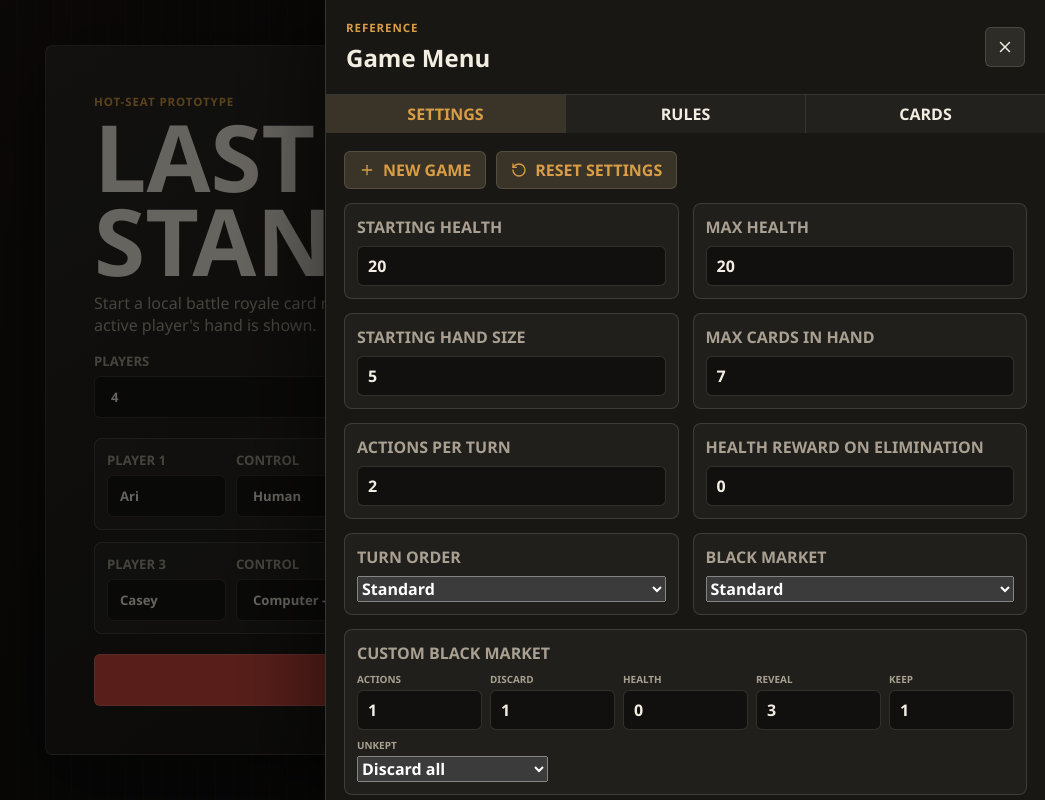
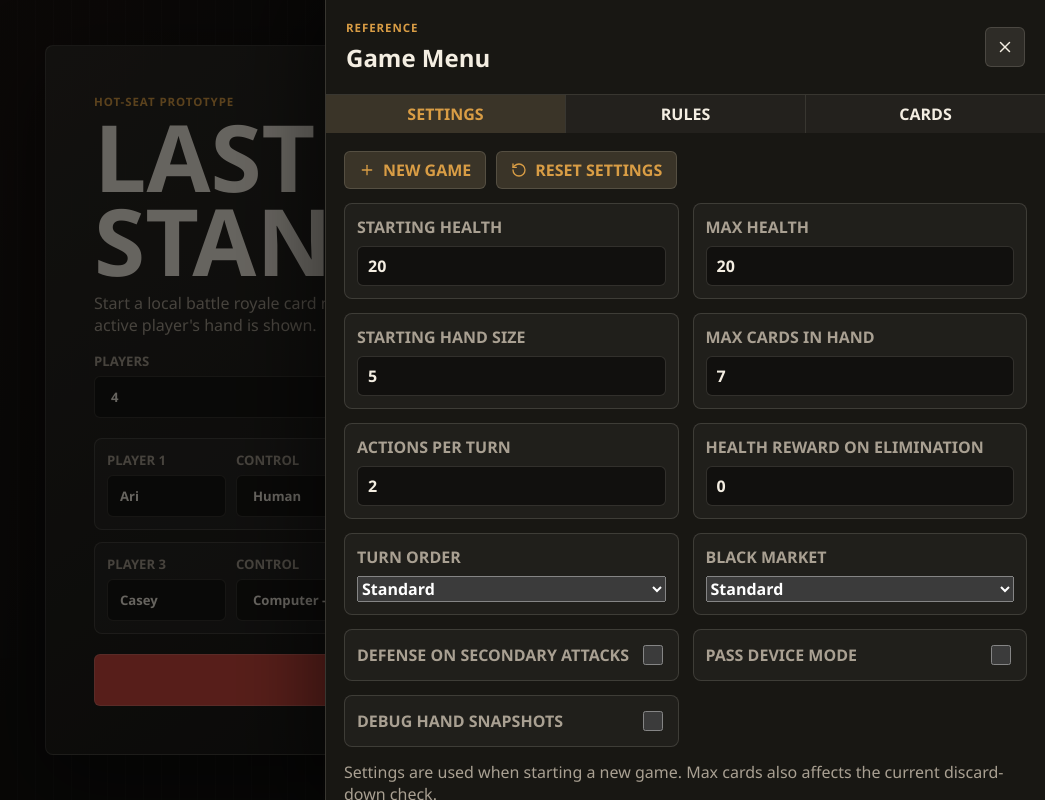
Before and after one commit to gcoxdev/outdrawn, a React (Vite) app: page / in a window 1280 px wide. Both pictures are taken after a click on the button "MENU". Shown: the whole page, without its empty margins (235-1280 px from the left). Built offline with nearby package versions, Linux system fonts and the light colour scheme.

Commit message:
fix: hide custom market settings by default

```diff
--- a/src/components/GameMenu.tsx
+++ b/src/components/GameMenu.tsx
@@ -169,6 +169,7 @@ export function GameMenu({ settings, dispatch, variant = "floating" }: GameMenuP
                     ))}
                   </select>
                 </label>
+                {settings.blackMarketPreset === "custom" && (
                   <div className="setting-control setting-control--wide">
                     <span>Custom Black Market</span>
                     <div className="market-custom-grid">
@@ -234,6 +235,7 @@ export function GameMenu({ settings, dispatch, variant = "floating" }: GameMenuP
                       </label>
                     </div>
                   </div>
+                )}
                 <label className="setting-control setting-toggle">
                   <span>Defense on secondary attacks</span>
                   <input
```
Lines whose indentation alone changed are shown as unchanged.
